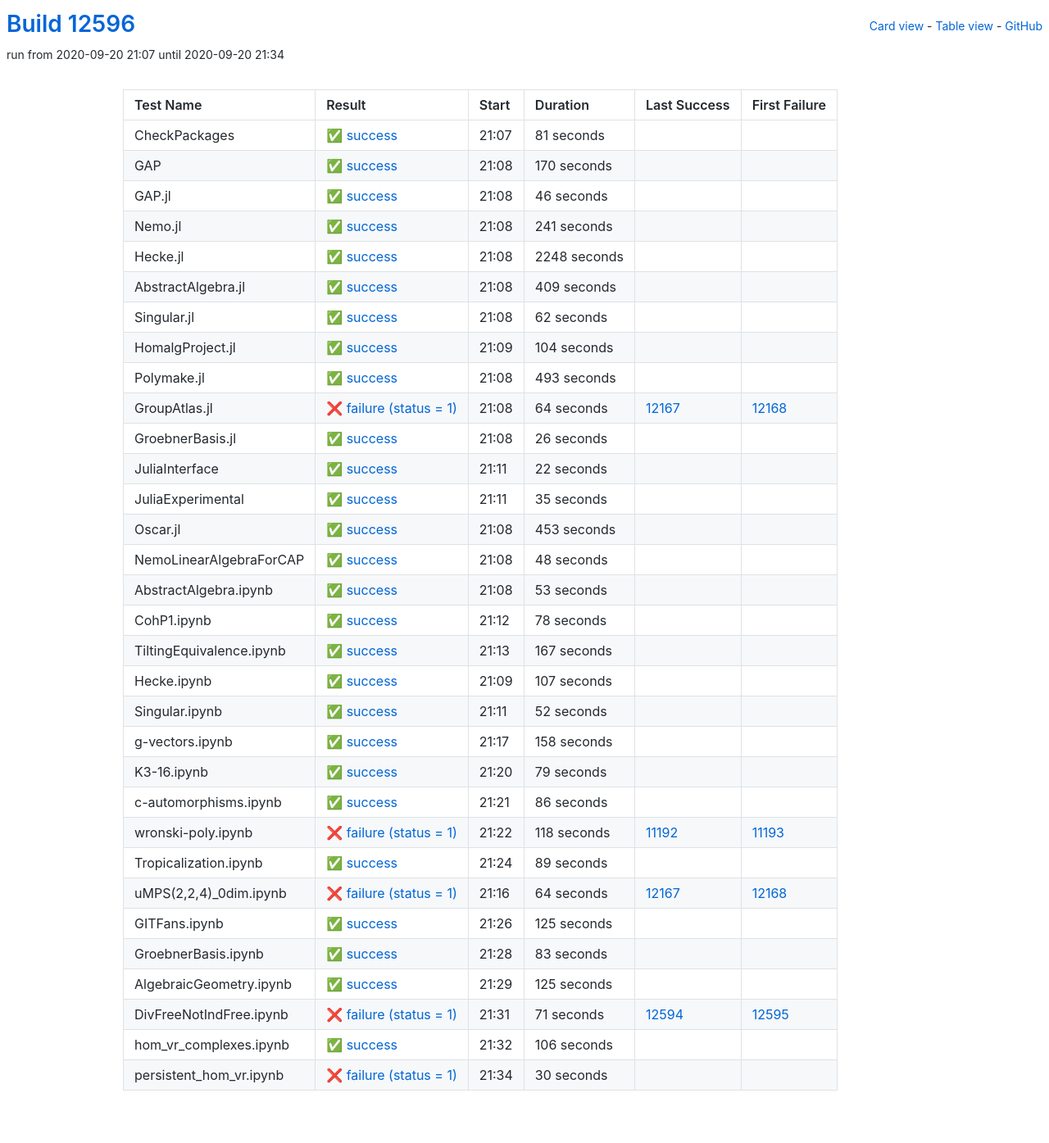
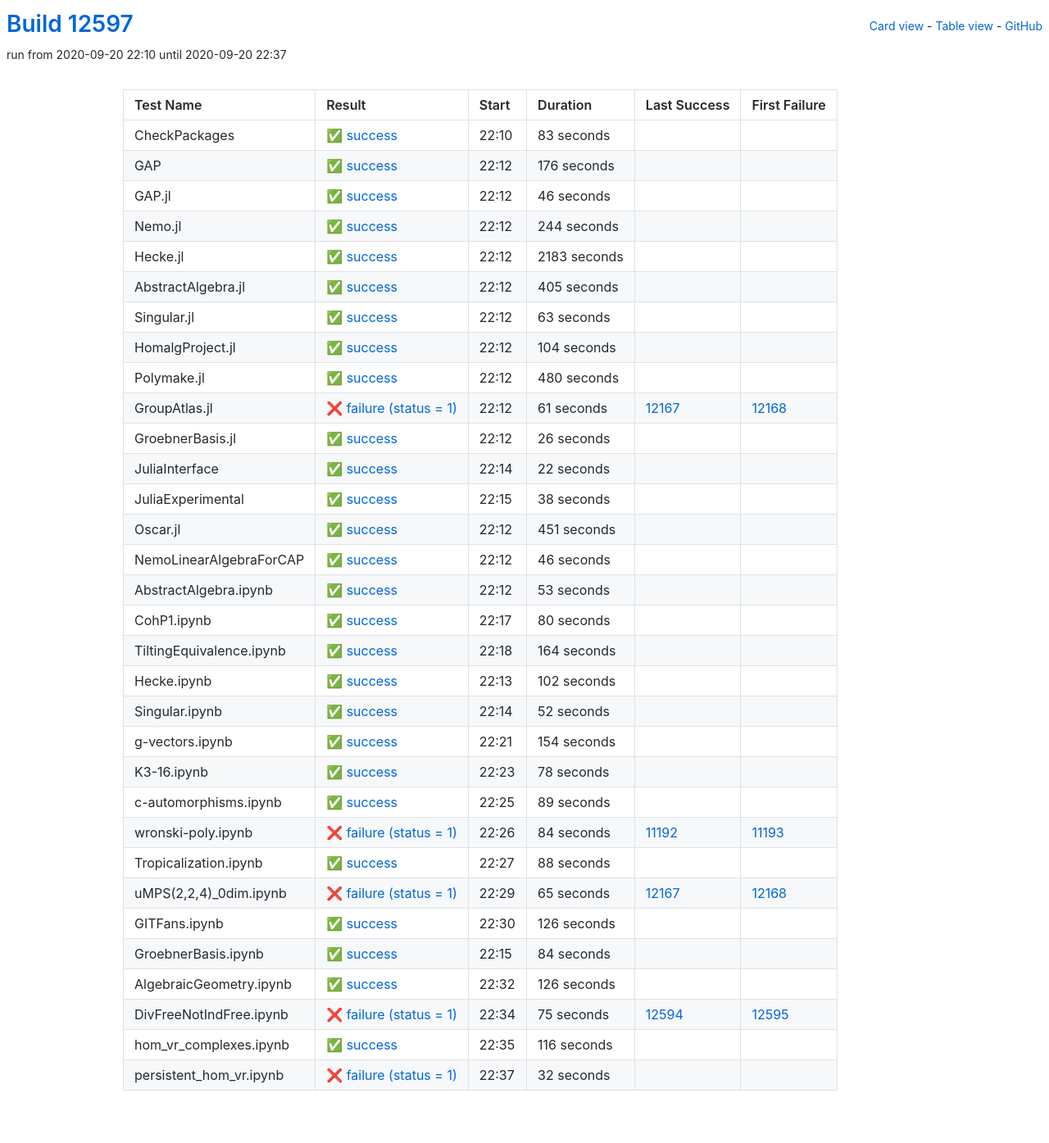
Before and after one commit to oscar-system/oscar-ci-status, a Jekyll site: the page built from table.html, in a window 1280 px wide. Shown: the whole page at 82% size. Built offline with Jekyll 4.4.1, drawn with Linux system fonts in a browser that asks for light colours.

Commit message:
Build #12597

```diff
--- a/_data/ci.yml
+++ b/_data/ci.yml
@@ -1,6 +1,6 @@
 ---
-build: 12596
-build_url: https://oscarci.mathematik.uni-kl.de/job/oscar/12596/
+build: 12597
+build_url: https://oscarci.mathematik.uni-kl.de/job/oscar/12597/
 job: oscar
 organization: oscar-system
 repo: oscar-ci-status
@@ -8,32 +8,32 @@
 tests:
 - name: CheckPackages
   id: checkpackages
-  log: https://oscarci.mathematik.uni-kl.de/job/oscar/12596/artifact/logs/build-12596/CheckPackages.log
-  start: 2020-09-20 21:07
+  log: https://oscarci.mathematik.uni-kl.de/job/oscar/12597/artifact/logs/build-12597/CheckPackages.log
+  start: 2020-09-20 22:10
   success: true
   exitcode: 0
   status: success
-  duration: 81
+  duration: 83
   last_success: false
   last_success_url:
   first_failure: false
   first_failure_url:
 - name: GAP
   id: gap
-  log: https://oscarci.mathematik.uni-kl.de/job/oscar/12596/artifact/logs/build-12596/GAP.log
-  start: 2020-09-20 21:08
+  log: https://oscarci.mathematik.uni-kl.de/job/oscar/12597/artifact/logs/build-12597/GAP.log
+  start: 2020-09-20 22:12
   success: true
   exitcode: 0
   status: success
-  duration: 170
+  duration: 176
   last_success: false
   last_success_url:
   first_failure: false
   first_failure_url:
 - name: GAP.jl
   id: gap-jl
-  log: https://oscarci.mathematik.uni-kl.de/job/oscar/12596/artifact/logs/build-12596/GAP.jl.log
-  start: 2020-09-20 21:08
+  log: https://oscarci.mathematik.uni-kl.de/job/oscar/12597/artifact/logs/build-12597/GAP.jl.log
+  start: 2020-09-20 22:12
   success: true
   exitcode: 0
   status: success
@@ -44,56 +44,56 @@
   first_failure_url:
 - name: Nemo.jl
   id: nemo-jl
-  log: https://oscarci.mathematik.uni-kl.de/job/oscar/12596/artifact/logs/build-12596/Nemo.jl.log
-  start: 2020-09-20 21:08
+  log: https://oscarci.mathematik.uni-kl.de/job/oscar/12597/artifact/logs/build-12597/Nemo.jl.log
+  start: 2020-09-20 22:12
   success: true
   exitcode: 0
   status: success
-  duration: 241
+  duration: 244
   last_success: false
   last_success_url:
   first_failure: false
   first_failure_url:
 - name: Hecke.jl
   id: hecke-jl
-  log: https://oscarci.mathematik.uni-kl.de/job/oscar/12596/artifact/logs/build-12596/Hecke.jl.log
-  start: 2020-09-20 21:08
+  log: https://oscarci.mathematik.uni-kl.de/job/oscar/12597/artifact/logs/build-12597/Hecke.jl.log
+  start: 2020-09-20 22:12
   success: true
   exitcode: 0
   status: success
-  duration: 2248
+  duration: 2183
   last_success: false
   last_success_url:
   first_failure: false
   first_failure_url:
 - name: AbstractAlgebra.jl
   id: abstractalgebra-jl
-  log: https://oscarci.mathematik.uni-kl.de/job/oscar/12596/artifact/logs/build-12596/AbstractAlgebra.jl.log
-  start: 2020-09-20 21:08
+  log: https://oscarci.mathematik.uni-kl.de/job/oscar/12597/artifact/logs/build-12597/AbstractAlgebra.jl.log
+  start: 2020-09-20 22:12
   success: true
   exitcode: 0
   status: success
-  duration: 409
+  duration: 405
   last_success: false
   last_success_url:
   first_failure: false
   first_failure_url:
 - name: Singular.jl
   id: singular-jl
-  log: https://oscarci.mathematik.uni-kl.de/job/oscar/12596/artifact/logs/build-12596/Singular.jl.log
-  start: 2020-09-20 21:08
+  log: https://oscarci.mathematik.uni-kl.de/job/oscar/12597/artifact/logs/build-12597/Singular.jl.log
+  start: 2020-09-20 22:12
   success: true
   exitcode: 0
   status: success
-  duration: 62
+  duration: 63
   last_success: false
   last_success_url:
   first_failure: false
   first_failure_url:
 - name: HomalgProject.jl
   id: homalgproject-jl
-  log: https://oscarci.mathematik.uni-kl.de/job/oscar/12596/artifact/logs/build-12596/HomalgProject.jl.log
-  start: 2020-09-20 21:09
+  log: https://oscarci.mathematik.uni-kl.de/job/oscar/12597/artifact/logs/build-12597/HomalgProject.jl.log
+  start: 2020-09-20 22:12
   success: true
   exitcode: 0
   status: success
@@ -104,32 +104,32 @@
   first_failure_url:
 - name: Polymake.jl
   id: polymake-jl
-  log: https://oscarci.mathematik.uni-kl.de/job/oscar/12596/artifact/logs/build-12596/Polymake.jl.log
-  start: 2020-09-20 21:08
+  log: https://oscarci.mathematik.uni-kl.de/job/oscar/12597/artifact/logs/build-12597/Polymake.jl.log
+  start: 2020-09-20 22:12
   success: true
   exitcode: 0
   status: success
-  duration: 493
+  duration: 480
   last_success: false
   last_success_url:
   first_failure: false
   first_failure_url:
 - name: GroupAtlas.jl
   id: groupatlas-jl
-  log: https://oscarci.mathematik.uni-kl.de/job/oscar/12596/artifact/logs/build-12596/GroupAtlas.jl.log
-  start: 2020-09-20 21:08
+  log: https://oscarci.mathematik.uni-kl.de/job/oscar/12597/artifact/logs/build-12597/GroupAtlas.jl.log
+  start: 2020-09-20 22:12
   success: false
   exitcode: 1
   status: failure
-  duration: 64
+  duration: 61
   last_success: 12167
   last_success_url: https://oscarci.mathematik.uni-kl.de/job/oscar/12167/
   first_failure: 12168
   first_failure_url: https://oscarci.mathematik.uni-kl.de/job/oscar/12168/
 - name: GroebnerBasis.jl
   id: groebnerbasis-jl
-  log: https://oscarci.mathematik.uni-kl.de/job/oscar/12596/artifact/logs/build-12596/GroebnerBasis.jl.log
-  start: 2020-09-20 21:08
+  log: https://oscarci.mathematik.uni-kl.de/job/oscar/12597/artifact/logs/build-12597/GroebnerBasis.jl.log
+  start: 2020-09-20 22:12
   success: true
   exitcode: 0
   status: success
@@ -140,8 +140,8 @@
   first_failure_url:
 - name: JuliaInterface
   id: juliainterface
-  log: https://oscarci.mathematik.uni-kl.de/job/oscar/12596/artifact/logs/build-12596/JuliaInterface.log
-  start: 2020-09-20 21:11
+  log: https://oscarci.mathematik.uni-kl.de/job/oscar/12597/artifact/logs/build-12597/JuliaInterface.log
+  start: 2020-09-20 22:14
   success: true
   exitcode: 0
   status: success
@@ -152,44 +152,44 @@
   first_failure_url:
 - name: JuliaExperimental
   id: juliaexperimental
-  log: https://oscarci.mathematik.uni-kl.de/job/oscar/12596/artifact/logs/build-12596/JuliaExperimental.log
-  start: 2020-09-20 21:11
+  log: https://oscarci.mathematik.uni-kl.de/job/oscar/12597/artifact/logs/build-12597/JuliaExperimental.log
+  start: 2020-09-20 22:15
   success: true
   exitcode: 0
   status: success
-  duration: 35
+  duration: 38
   last_success: false
   last_success_url:
   first_failure: false
   first_failure_url:
 - name: Oscar.jl
   id: oscar-jl
-  log: https://oscarci.mathematik.uni-kl.de/job/oscar/12596/artifact/logs/build-12596/Oscar.jl.log
-  start: 2020-09-20 21:08
+  log: https://oscarci.mathematik.uni-kl.de/job/oscar/12597/artifact/logs/build-12597/Oscar.jl.log
+  start: 2020-09-20 22:12
   success: true
   exitcode: 0
   status: success
-  duration: 453
+  duration: 451
   last_success: false
   last_success_url:
   first_failure: false
   first_failure_url:
 - name: NemoLinearAlgebraForCAP
   id: nemolinearalgebraforcap
-  log: https://oscarci.mathematik.uni-kl.de/job/oscar/12596/artifact/logs/build-12596/NemoLinearAlgebraForCAP.log
-  start: 2020-09-20 21:08
+  log: https://oscarci.mathematik.uni-kl.de/job/oscar/12597/artifact/logs/build-12597/NemoLinearAlgebraForCAP.log
+  start: 2020-09-20 22:12
   success: true
   exitcode: 0
   status: success
-  duration: 48
+  duration: 46
   last_success: false
   last_success_url:
   first_failure: false
   first_failure_url:
 - name: AbstractAlgebra.ipynb
   id: abstractalgebra-ipynb
-  log: https://oscarci.mathematik.uni-kl.de/job/oscar/12596/artifact/logs/build-12596/AbstractAlgebra.ipynb.log
-  start: 2020-09-20 21:08
+  log: https://oscarci.mathematik.uni-kl.de/job/oscar/12597/artifact/logs/build-12597/AbstractAlgebra.ipynb.log
+  start: 2020-09-20 22:12
   success: true
   exitcode: 0
   status: success
@@ -200,44 +200,44 @@
   first_failure_url:
 - name: CohP1.ipynb
   id: cohp1-ipynb
-  log: https://oscarci.mathematik.uni-kl.de/job/oscar/12596/artifact/logs/build-12596/CohP1.ipynb.log
-  start: 2020-09-20 21:12
+  log: https://oscarci.mathematik.uni-kl.de/job/oscar/12597/artifact/logs/build-12597/CohP1.ipynb.log
+  start: 2020-09-20 22:17
   success: true
   exitcode: 0
   status: success
-  duration: 78
+  duration: 80
   last_success: false
   last_success_url:
   first_failure: false
   first_failure_url:
 - name: TiltingEquivalence.ipynb
   id: tiltingequivalence-ipynb
-  log: https://oscarci.mathematik.uni-kl.de/job/oscar/12596/artifact/logs/build-12596/TiltingEquivalence.ipynb.log
-  start: 2020-09-20 21:13
+  log: https://oscarci.mathematik.uni-kl.de/job/oscar/12597/artifact/logs/build-12597/TiltingEquivalence.ipynb.log
+  start: 2020-09-20 22:18
   success: true
   exitcode: 0
   status: success
-  duration: 167
+  duration: 164
   last_success: false
   last_success_url:
   first_failure: false
   first_failure_url:
 - name: Hecke.ipynb
   id: hecke-ipynb
-  log: https://oscarci.mathematik.uni-kl.de/job/oscar/12596/artifact/logs/build-12596/Hecke.ipynb.log
-  start: 2020-09-20 21:09
+  log: https://oscarci.mathematik.uni-kl.de/job/oscar/12597/artifact/logs/build-12597/Hecke.ipynb.log
+  start: 2020-09-20 22:13
   success: true
   exitcode: 0
   status: success
-  duration: 107
+  duration: 102
   last_success: false
   last_success_url:
   first_failure: false
   first_failure_url:
 - name: Singular.ipynb
   id: singular-ipynb
-  log: https://oscarci.mathematik.uni-kl.de/job/oscar/12596/artifact/logs/build-12596/Singular.ipynb.log
-  start: 2020-09-20 21:11
+  log: https://oscarci.mathematik.uni-kl.de/job/oscar/12597/artifact/logs/build-12597/Singular.ipynb.log
+  start: 2020-09-20 22:14
   success: true
   exitcode: 0
   status: success
@@ -248,56 +248,32 @@
   first_failure_url:
 - name: g-vectors.ipynb
   id: g-vectors-ipynb
-  log: https://oscarci.mathematik.uni-kl.de/job/oscar/12596/artifact/logs/build-12596/g-vectors.ipynb.log
-  start: 2020-09-20 21:17
+  log: https://oscarci.mathematik.uni-kl.de/job/oscar/12597/artifact/logs/build-12597/g-vectors.ipynb.log
+  start: 2020-09-20 22:21
   success: true
   exitcode: 0
   status: success
-  duration: 158
+  duration: 154
   last_success: false
   last_success_url:
   first_failure: false
   first_failure_url:
 - name: K3-16.ipynb
   id: k3-16-ipynb
-  log: https://oscarci.mathematik.uni-kl.de/job/oscar/12596/artifact/logs/build-12596/K3-16.ipynb.log
-  start: 2020-09-20 21:20
+  log: https://oscarci.mathematik.uni-kl.de/job/oscar/12597/artifact/logs/build-12597/K3-16.ipynb.log
+  start: 2020-09-20 22:23
   success: true
   exitcode: 0
   status: success
-  duration: 79
+  duration: 78
   last_success: false
   last_success_url:
   first_failure: false
   first_failure_url:
 - name: c-automorphisms.ipynb
   id: c-automorphisms-ipynb
-  log: https://oscarci.mathematik.uni-kl.de/job/oscar/12596/artifact/logs/build-12596/c-automorphisms.ipynb.log
-  start: 2020-09-20 21:21
-  success: true
-  exitcode: 0
-  status: success
-  duration: 86
-  last_success: false
-  last_success_url:
-  first_failure: false
-  first_failure_url:
-- name: wronski-poly.ipynb
-  id: wronski-poly-ipynb
-  log: https://oscarci.mathematik.uni-kl.de/job/oscar/12596/artifact/logs/build-12596/wronski-poly.ipynb.log
-  start: 2020-09-20 21:22
-  success: false
-  exitcode: 1
-  status: failure
-  duration: 118
-  last_success: 11192
-  last_success_url: https://oscarci.mathematik.uni-kl.de/job/oscar/11192/
-  first_failure: 11193
-  first_failure_url: https://oscarci.mathematik.uni-kl.de/job/oscar/11193/
-- name: Tropicalization.ipynb
-  id: tropicalization-ipynb
-  log: https://oscarci.mathematik.uni-kl.de/job/oscar/12596/artifact/logs/build-12596/Tropicalization.ipynb.log
-  start: 2020-09-20 21:24
+  log: https://oscarci.mathematik.uni-kl.de/job/oscar/12597/artifact/logs/build-12597/c-automorphisms.ipynb.log
+  start: 2020-09-20 22:25
   success: true
   exitcode: 0
   status: success
@@ -306,86 +282,110 @@
   last_success_url:
   first_failure: false
   first_failure_url:
-- name: uMPS(2,2,4)_0dim.ipynb
-  id: umps-2-2-4-0dim-ipynb
-  log: https://oscarci.mathematik.uni-kl.de/job/oscar/12596/artifact/logs/build-12596/uMPS-2-2-4-_0dim.ipynb.log
-  start: 2020-09-20 21:16
+- name: wronski-poly.ipynb
+  id: wronski-poly-ipynb
+  log: https://oscarci.mathematik.uni-kl.de/job/oscar/12597/artifact/logs/build-12597/wronski-poly.ipynb.log
+  start: 2020-09-20 22:26
   success: false
   exitcode: 1
   status: failure
-  duration: 64
+  duration: 84
+  last_success: 11192
+  last_success_url: https://oscarci.mathematik.uni-kl.de/job/oscar/11192/
+  first_failure: 11193
+  first_failure_url: https://oscarci.mathematik.uni-kl.de/job/oscar/11193/
+- name: Tropicalization.ipynb
+  id: tropicalization-ipynb
+  log: https://oscarci.mathematik.uni-kl.de/job/oscar/12597/artifact/logs/build-12597/Tropicalization.ipynb.log
+  start: 2020-09-20 22:27
+  success: true
+  exitcode: 0
+  status: success
+  duration: 88
+  last_success: false
+  last_success_url:
+  first_failure: false
+  first_failure_url:
+- name: uMPS(2,2,4)_0dim.ipynb
+  id: umps-2-2-4-0dim-ipynb
+  log: https://oscarci.mathematik.uni-kl.de/job/oscar/12597/artifact/logs/build-12597/uMPS-2-2-4-_0dim.ipynb.log
+  start: 2020-09-20 22:29
+  success: false
+  exitcode: 1
+  status: failure
+  duration: 65
   last_success: 12167
   last_success_url: https://oscarci.mathematik.uni-kl.de/job/oscar/12167/
   first_failure: 12168
   first_failure_url: https://oscarci.mathematik.uni-kl.de/job/oscar/12168/
 - name: GITFans.ipynb
   id: gitfans-ipynb
-  log: https://oscarci.mathematik.uni-kl.de/job/oscar/12596/artifact/logs/build-12596/GITFans.ipynb.log
-  start: 2020-09-20 21:26
+  log: https://oscarci.mathematik.uni-kl.de/job/oscar/12597/artifact/logs/build-12597/GITFans.ipynb.log
+  start: 2020-09-20 22:30
   success: true
   exitcode: 0
   status: success
-  duration: 125
+  duration: 126
   last_success: false
   last_success_url:
   first_failure: false
   first_failure_url:
 - name: GroebnerBasis.ipynb
   id: groebnerbasis-ipynb
-  log: https://oscarci.mathematik.uni-kl.de/job/oscar/12596/artifact/logs/build-12596/GroebnerBasis.ipynb.log
-  start: 2020-09-20 21:28
+  log: https://oscarci.mathematik.uni-kl.de/job/oscar/12597/artifact/logs/build-12597/GroebnerBasis.ipynb.log
+  start: 2020-09-20 22:15
   success: true
   exitcode: 0
   status: success
-  duration: 83
+  duration: 84
   last_success: false
   last_success_url:
   first_failure: false
   first_failure_url:
 - name: AlgebraicGeometry.ipynb
   id: algebraicgeometry-ipynb
-  log: https://oscarci.mathematik.uni-kl.de/job/oscar/12596/artifact/logs/build-12596/AlgebraicGeometry.ipynb.log
-  start: 2020-09-20 21:29
+  log: https://oscarci.mathematik.uni-kl.de/job/oscar/12597/artifact/logs/build-12597/AlgebraicGeometry.ipynb.log
+  start: 2020-09-20 22:32
   success: true
   exitcode: 0
   status: success
-  duration: 125
+  duration: 126
   last_success: false
   last_success_url:
   first_failure: false
   first_failure_url:
 - name: DivFreeNotIndFree.ipynb
   id: divfreenotindfree-ipynb
-  log: https://oscarci.mathematik.uni-kl.de/job/oscar/12596/artifact/logs/build-12596/DivFreeNotIndFree.ipynb.log
-  start: 2020-09-20 21:31
+  log: https://oscarci.mathematik.uni-kl.de/job/oscar/12597/artifact/logs/build-12597/DivFreeNotIndFree.ipynb.log
+  start: 2020-09-20 22:34
   success: false
   exitcode: 1
   status: failure
-  duration: 71
+  duration: 75
   last_success: 12594
   last_success_url: https://oscarci.mathematik.uni-kl.de/job/oscar/12594/
   first_failure: 12595
   first_failure_url: https://oscarci.mathematik.uni-kl.de/job/oscar/12595/
 - name: hom_vr_complexes.ipynb
   id: hom-vr-complexes-ipynb
-  log: https://oscarci.mathematik.uni-kl.de/job/oscar/12596/artifact/logs/build-12596/hom_vr_complexes.ipynb.log
-  start: 2020-09-20 21:32
+  log: https://oscarci.mathematik.uni-kl.de/job/oscar/12597/artifact/logs/build-12597/hom_vr_complexes.ipynb.log
+  start: 2020-09-20 22:35
   success: true
   exitcode: 0
   status: success
-  duration: 106
+  duration: 116
   last_success: false
   last_success_url:
   first_failure: false
   first_failure_url:
 - name: persistent_hom_vr.ipynb
   id: persistent-hom-vr-ipynb
-  log: https://oscarci.mathematik.uni-kl.de/job/oscar/12596/artifact/logs/build-12596/persistent_hom_vr.ipynb.log
-  start: 2020-09-20 21:34
+  log: https://oscarci.mathematik.uni-kl.de/job/oscar/12597/artifact/logs/build-12597/persistent_hom_vr.ipynb.log
+  start: 2020-09-20 22:37
   success: false
   exitcode: 1
   status: failure
-  duration: 30
+  duration: 32
   last_success: false
   last_success_url:
   first_failure: false
```
Also changed, not shown: README.md.
